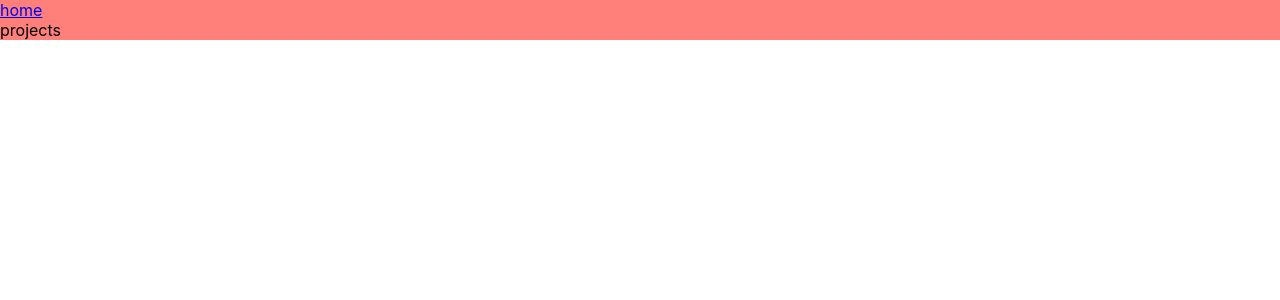
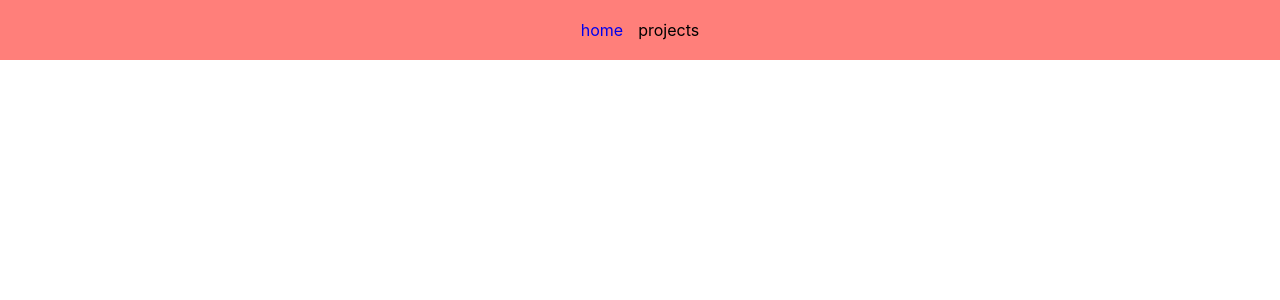
Before and after one commit to nknguyenhc/nknguyenhc.github.io, a React (Create React App) app in the folder src/: page / in a window 1280 px wide. Shown: the top 300 px of the page. Built offline with nearby package versions, Linux system fonts and the light colour scheme.

Commit message:
Header Styling

```diff
--- a/src/src/App.scss
+++ b/src/src/App.scss
@@ -1,3 +1,7 @@
 $red: #ff7f7a;
 
+a {
+    text-decoration: none;
+}
+
 @import './components/header/header.scss';
--- a/src/src/components/header/header.scss
+++ b/src/src/components/header/header.scss
@@ -1,3 +1,13 @@
 header {
     background-color: $red;
+    padding-top: 20px;
+    padding-bottom: 20px;
+    display: flex;
+    flex-direction: row;
+    gap: 15px;
+    justify-content: center;
 }
+
+.header-item {
+    cursor: pointer;
+}
--- a/src/src/components/header/header.tsx
+++ b/src/src/components/header/header.tsx
@@ -5,8 +5,8 @@ export default function Header(): JSX.Element {
         <header>
             {headerItems.map((item, i) => (
                 item.url
-                ? <a href={item.url} key={i}>{item.text}</a>
-                : <div key={i}>{item.text}</div>
+                ? <a className="header-item" href={item.url} key={i}>{item.text}</a>
+                : <div className="header-item" key={i}>{item.text}</div>
             ))}
         </header>
     );
```
